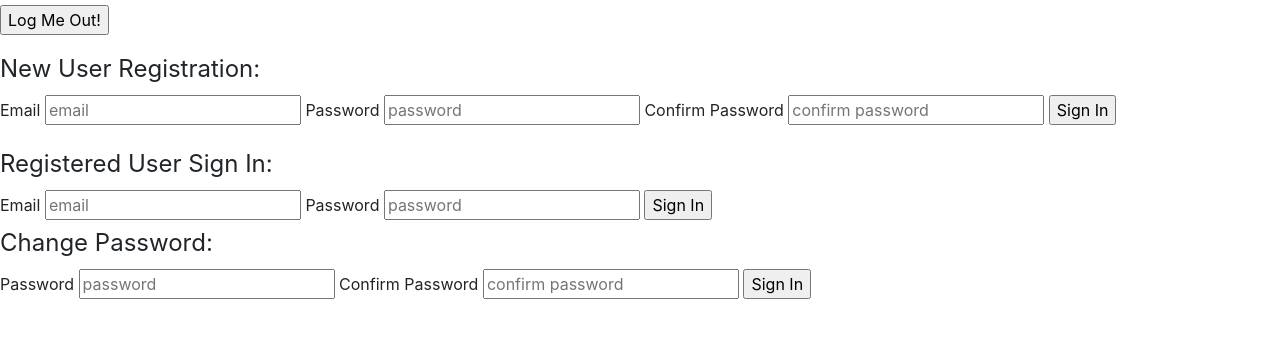
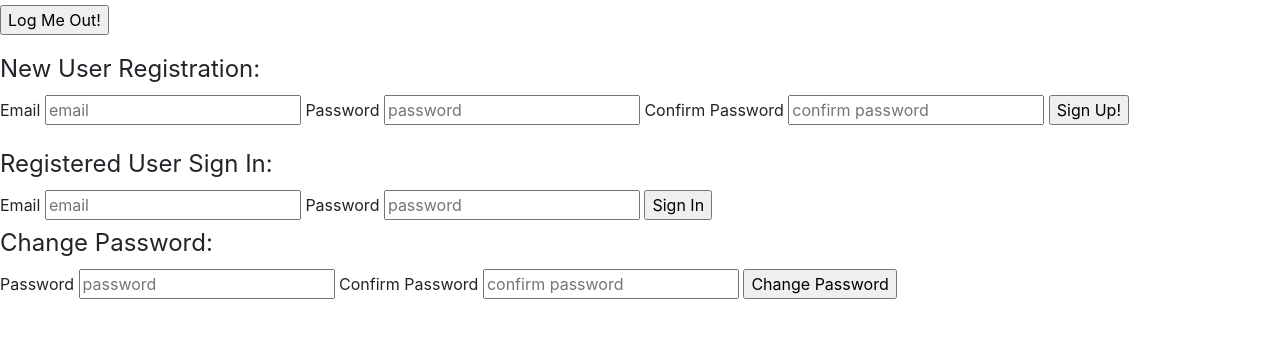
Before and after one commit to milescogan92/MDCTicTacToe-client, a website built with webpack: page index.html in a window 1280 px wide. Shown: the part 51-388 px from the top of the page. Built offline with nearby package versions, Linux system fonts and the light colour scheme.

Commit message:
Miles commit 11:21am on 8/28/20
FIXED the login issue - was missing a </form> tag.
Login functionality now works!

```diff
--- a/index.html
+++ b/index.html
@@ -30,7 +30,7 @@
             <label for='new-user-password_confirmation'>Confirm Password</label>
             <input id='new-user-password_confirmation' type='password' placeholder='confirm password' name='credentials[password_confirmation]'>
 
-            <input type='submit' value='Sign In'>
+            <input type='submit' value='Sign Up!'>
         </fieldset>
       </form>
 
@@ -47,7 +47,8 @@
 
 
             <input type='submit' value='Sign In'>
-        </fieldset>
+          </fieldset>
+        </form>
 
         <form id='change-password-form'>
           <fieldset>
@@ -59,7 +60,7 @@
               <label for='change-password-password_confirmation'>Confirm Password</label>
               <input id='change-password-password_confirmation' type='password' placeholder='confirm password' name='credentials[password_confirmation]'>
 
-              <input type='submit' value='Sign In'>
+              <input type='submit' value='Change Password'>
           </fieldset>
       </form>
     </body>
```
